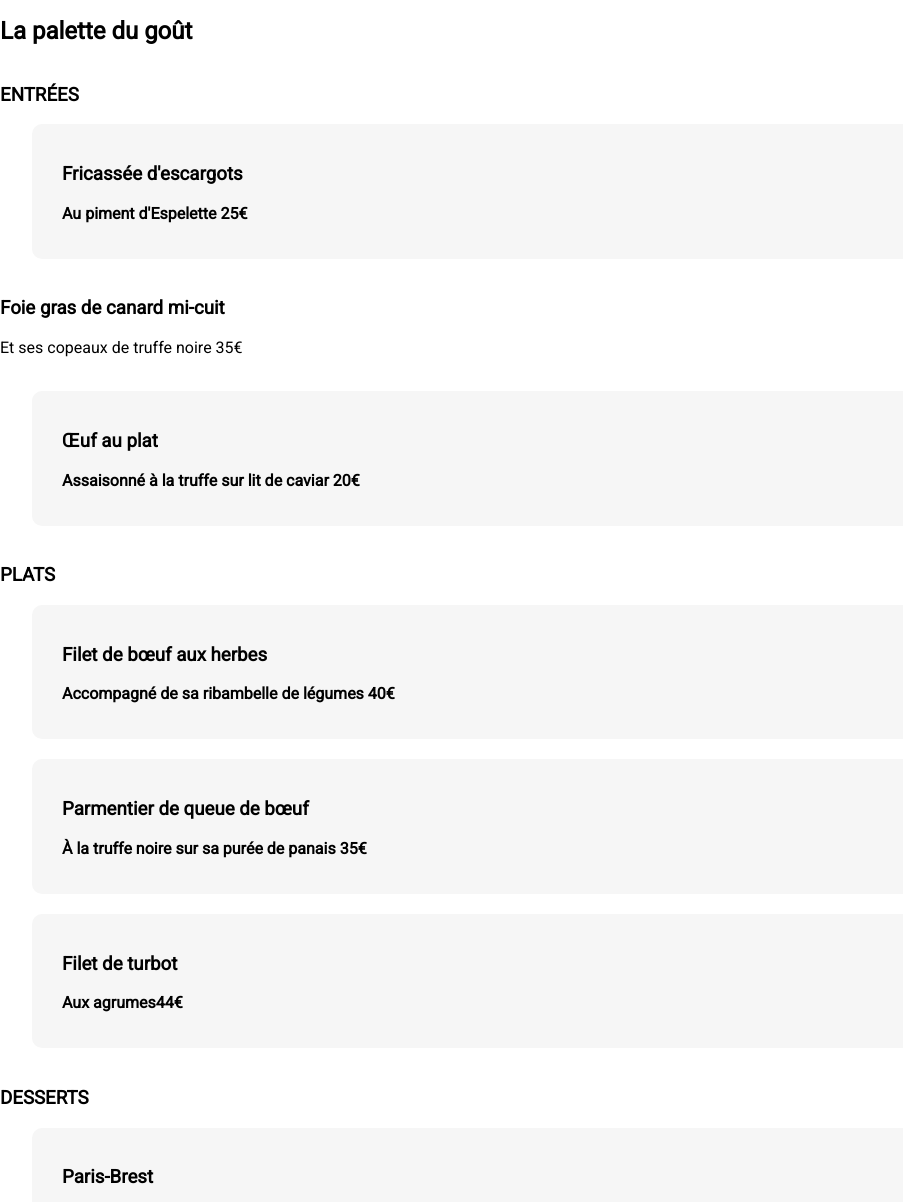
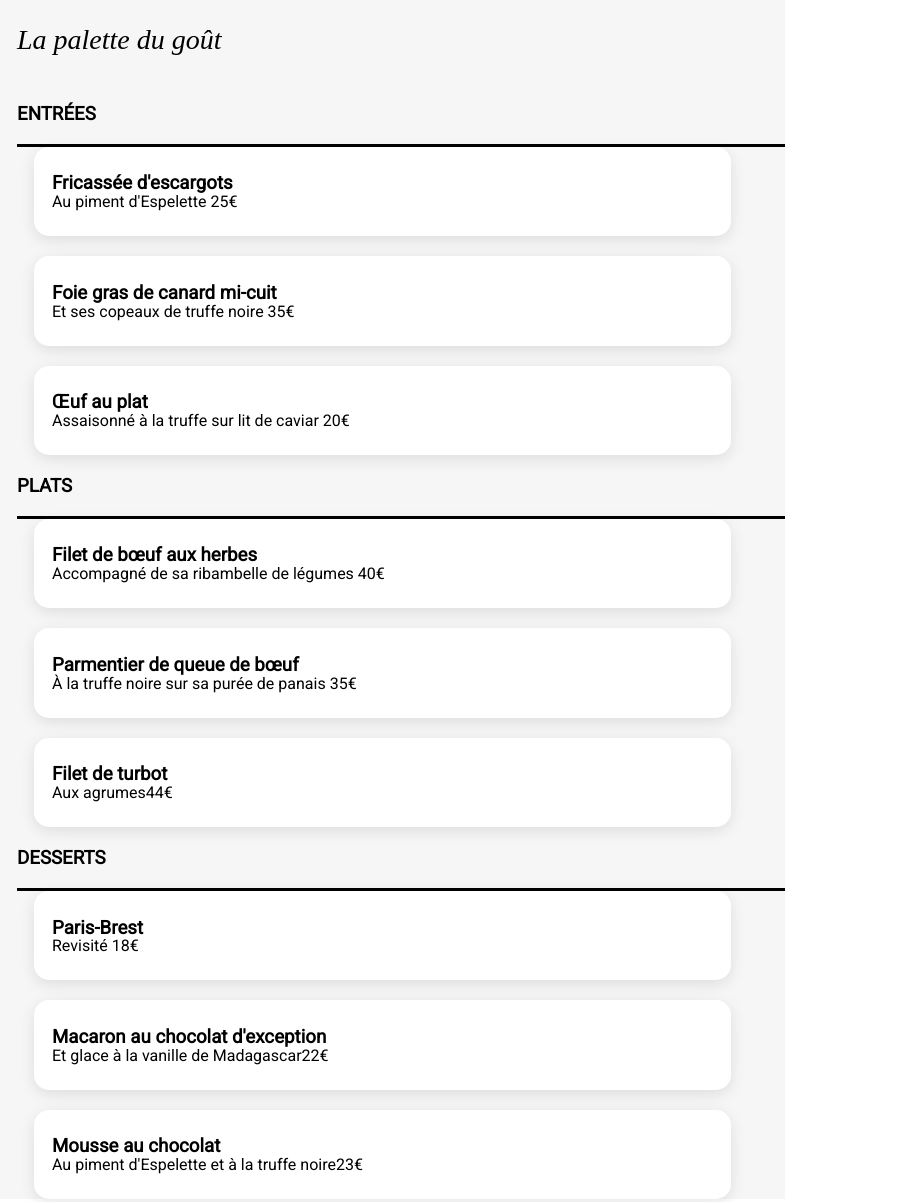
Before and after one commit to MarineLodynski/ohmyfood, a plain HTML site: page restaurants/menu1.html in a window 1280 px wide. Shown: the part 367-1569 px from the top of the page, without its empty margins (0-903 px from the left). Drawn offline with nearby package versions, Linux system fonts and the light colour scheme; files that its build step writes are made by us from their sources; some icons are missing; a web font is replaced by a local one.

Commit message:
Bientôt fin homepage et bon avancement menu 1

```diff
--- a/restaurants/menu1.html
+++ b/restaurants/menu1.html
@@ -7,35 +7,36 @@
     <link rel="preconnect" href="https://fonts.gstatic.com" crossorigin>
     <link href="https://fonts.googleapis.com/css2?family=Shrikhand&family=Roboto&display=swap" rel="stylesheet">
     <script src="https://kit.fontawesome.com/75f85baf1b.js" crossorigin="anonymous"></script>
-    <link rel="stylesheet" href="./assets/index.css" />
+    <link rel="stylesheet" href="../assets/index.css" />
     <title>Menu - La palette du goût</title>
 </head>
 <body>
    <div>
         <header class="header">
-            <img class="header__logo" src="/assets/images/logo/ohmyfood.png" alt="logo ohmyfood">
+            <img class="header__logo" src="../assets/images/logo/ohmyfood.png" alt="logo ohmyfood">
             <img
-                src="/assets/images/restaurants/jay-wennington-N_Y88TWmGwA-unsplash.jpg"
+                class="header__image"
+                src="../assets/images/restaurants/jay-wennington-N_Y88TWmGwA-unsplash.jpg"
                 alt="image de profil assiette pains et verres sans nappe"
             >
 
         </header>
-        <main>
+        <main class="main-menu">
             <div>
-                <div>
-                <h2 class="functioning__title">La palette du goût</h2>
+                <div class="menu">
+                <h2 class="menu__title">La palette du goût</h2>
                 <i class="fa-light fa-heart"></i>
                 </div>
                 <div>
 
                 <!-- Entrées -->
-                <section class="functioning">
-                    <div>
+                <section class="bloc">
+                    <div class="bloc__entrees">
                         <h3>ENTRÉES</h3>
                     </div>
                     <!-- 1er bouton  -->
-                    <article class="button-functioning">
-                      <div class="card-content">
+                    <article class="cards">
+                      <div class="cards__content">
                         <div class="card-txt">
                           <h3 class="card-title">Fricassée d'escargots</h3>
                           <p class="card-subtitle">
@@ -46,8 +47,8 @@
                     </article>
 
                     <!-- 2ème bouton  -->
-                    <article class="card">
-                      <div class="card-content">
+                    <article class="cards">
+                      <div class="cards__content">
                           <div class="card-txt">
                             <h3 class="card-title">Foie gras de canard mi-cuit</h3>
                             <p class="card-subtitle">
@@ -58,8 +59,8 @@
                     </article>
 
                      <!-- 3ème bouton  -->
-                    <article class="button-functioning">
-                      <div class="card-content">
+                    <article class="cards">
+                      <div class="cards__content">
                         <div class="card-txt">
                           <h3 class="card-title">Œuf au plat</h3>
                           <p class="card-subtitle">
@@ -71,13 +72,13 @@
                 </section>
 
                 <!-- Plats -->
-                <section class="functioning">
-                    <div class="section-title">
+                <section class="bloc">
+                    <div class="bloc__entrees">
                         <h3>PLATS</h3>
                     </div>
                     <!-- 1er bouton  -->
-                    <article class="button-functioning">
-                      <div class="card-content">
+                    <article class="cards">
+                      <div class="cards__content">
                         <div class="card-txt">
                           <h3 class="card-title">Filet de bœuf aux herbes</h3>
                           <p class="card-subtitle">
@@ -88,8 +89,8 @@
                     </article>
 
                     <!-- 2ème bouton  -->
-                    <article class="button-functioning">
-                      <div class="card-content">
+                    <article class="cards">
+                      <div class="cards__content">
                         <div class="card-txt">
                           <h3 class="card-title">Parmentier de queue de bœuf</h3>
                           <p class="card-subtitle">
@@ -100,8 +101,8 @@
                     </article>
 
                     <!-- 3ème bouton  -->
-                    <article class="button-functioning">
-                      <div class="card-content">
+                    <article class="cards">
+                      <div class="cards__content">
                         <div class="card-txt">
                           <h3 class="card-title">Filet de turbot</h3>
                           <p class="card-subtitle">
@@ -113,13 +114,13 @@
                 </section>
 
                 <!-- Desserts -->
-                <section class="functioning">
-                  <div class="section-title">
-                      <h3>DESSERTS</h3>
+                <section class="bloc">
+                  <div class="bloc__entrees">
+                      <h3 >DESSERTS</h3>
                   </div>
                   <!-- 1er bouton  -->
-                  <article class="button-functioning">
-                    <div class="card-content">
+                  <article class="cards">
+                    <div class="cards__content">
                       <div class="card-txt">
                         <h3 class="card-title">Paris-Brest</h3>
                         <p class="card-subtitle">
@@ -130,8 +131,8 @@
                   </article>
 
                   <!-- 2ème bouton  -->
-                  <article class="button-functioning">
-                    <div class="card-content">
+                  <article class="cards">
+                    <div class="cards__content">
                       <div class="card-txt">
                         <h3 class="card-title">Macaron au chocolat d'exception</h3>
                         <p class="card-subtitle">
@@ -142,8 +143,8 @@
                   </article>
 
                   <!-- 3ème bouton  -->
-                  <article class="button-functioning">
-                    <div class="card-content">
+                  <article class="cards">
+                    <div class="cards__content">
                       <div class="card-txt">
                         <h3 class="card-title">Mousse au chocolat</h3>
                         <p class="card-subtitle">
--- a/sass/index.scss
+++ b/sass/index.scss
@@ -22,15 +22,16 @@ $font-family-two: "Roboto";
 
 body{
     font-family: Roboto;
-    margin:0;
+    min-width: 320px;
+    max-width: 767.98px;
+    margin: 0;
 }
 
 .main-container {
-    max-width: 768px;
     width: 100%;
     box-sizing: border-box;
     padding:0;
-
+    margin:0;
 }
 
 /* Header */
@@ -46,22 +47,31 @@ body{
         margin-bottom:14px;
     }
 
-    .header__form{
+
+
+    .header__image{
+        height: 300px;
+        width: 100%;
+        object-fit: cover;
+
+    }
+}
+
+.form{
         display: flex;
-        justify-content: flex-start;
-        gap:10px;
-
-        background-color: $background-color2;
-        .header__form--maps{
+        justify-content: center;
+        background-color:$background-color2;
+        width: 100%;
+        .form__icon{
             padding:0px 4px;
         }
     }
-}
+
+
 
 ::placeholder{
     color:black;
     opacity: 1;
-    background-color: $background-color2;
 }
 
 input {
@@ -70,9 +80,8 @@ input {
     font-weight: 700;
 
     text-align: center;
-
     border-style: none;
-
+    background-color: $background-color2;
 
 }
 
@@ -102,6 +111,7 @@ input {
     padding: 20px 20px;
     font-size: 16px;
     font-family: 'Roboto';
+
 }
 
 
@@ -154,6 +164,7 @@ input {
 /* Restaurants */
 .restaurants {
     background-color: $background-color;
+    width: 100%;
 
     .restaurants__title {
         @include section-title;
@@ -173,6 +184,7 @@ input {
     text-decoration: none;
     color: $color-one;
     border-width: 1px;
+    width: 100%;
 
 }
 
@@ -183,14 +195,16 @@ input {
     background-color: $color-one;
     margin-bottom: 18px;
 
+    height: 251px;
     width: 80%;
 }
 
 .restaurants .card img {
    height:174px;
     width:100%;
-    border-radius: 15px;
-    ;
+    border-top-left-radius: 15px;
+    border-top-right-radius: 15px;
+    object-fit: cover;
 }
 
 .restaurants-cards .card-content{
@@ -207,8 +221,62 @@ input {
     font-size:17px;
 }
 
+/* MENUS */
+.main-menu {
 
-/* Footer */
+    background-color: $background-color;
+    width:100%;
+    margin:0;
+    padding-left:17px;
+}
+
+
+
+.menu {
+    display: flex;
+    justify-content: space-between;
+    align-items: center;
+
+
+    .menu__title{
+      font-family: $font-family-one;
+      font-weight: 400;
+      font-style: italic;
+      font-size: 28px;
+      line-height: 40.82px;
+    }
+}
+
+.bloc {
+    font-family: $font-family-two;
+    .bloc__entrees{
+        border-color:#99E2D0;
+        border-bottom: solid 3px;
+
+    }
+}
+
+.cards {
+    background-color: $color-one;
+    border: solid;
+    border-color: $color-one;
+    border-radius:15px;
+
+    width:90%;
+
+    margin-left:17px;
+    margin-bottom:20px;
+
+    box-shadow: 0px 4px 15px 0px rgba(0, 0, 0, 0.1);
+
+
+    .cards__content{
+        padding:15px;
+        line-height: 0;
+    }
+}
+
+/* Footer all */
 .footer-inside {
     @include column;
 
```
Also changed, not shown: index.html (+5 -3 lines), assets/index.css, 1 other file.
